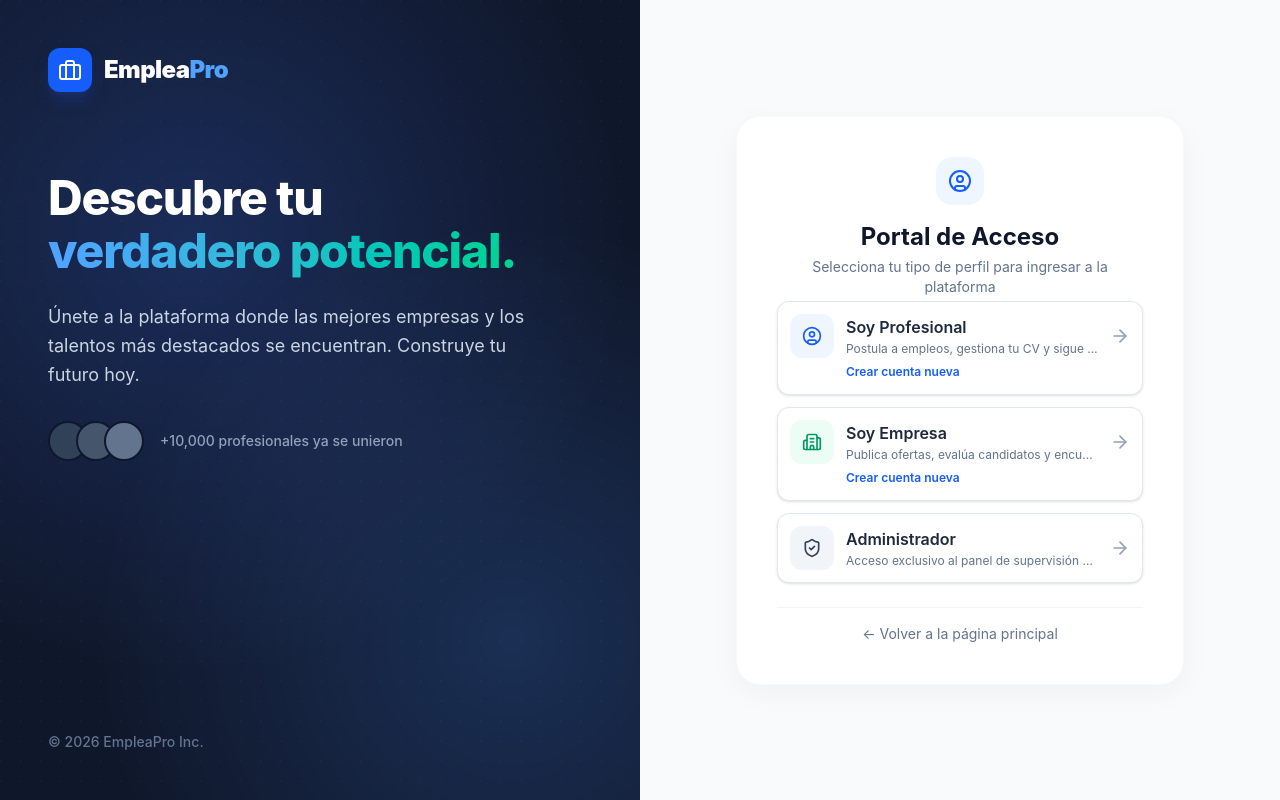
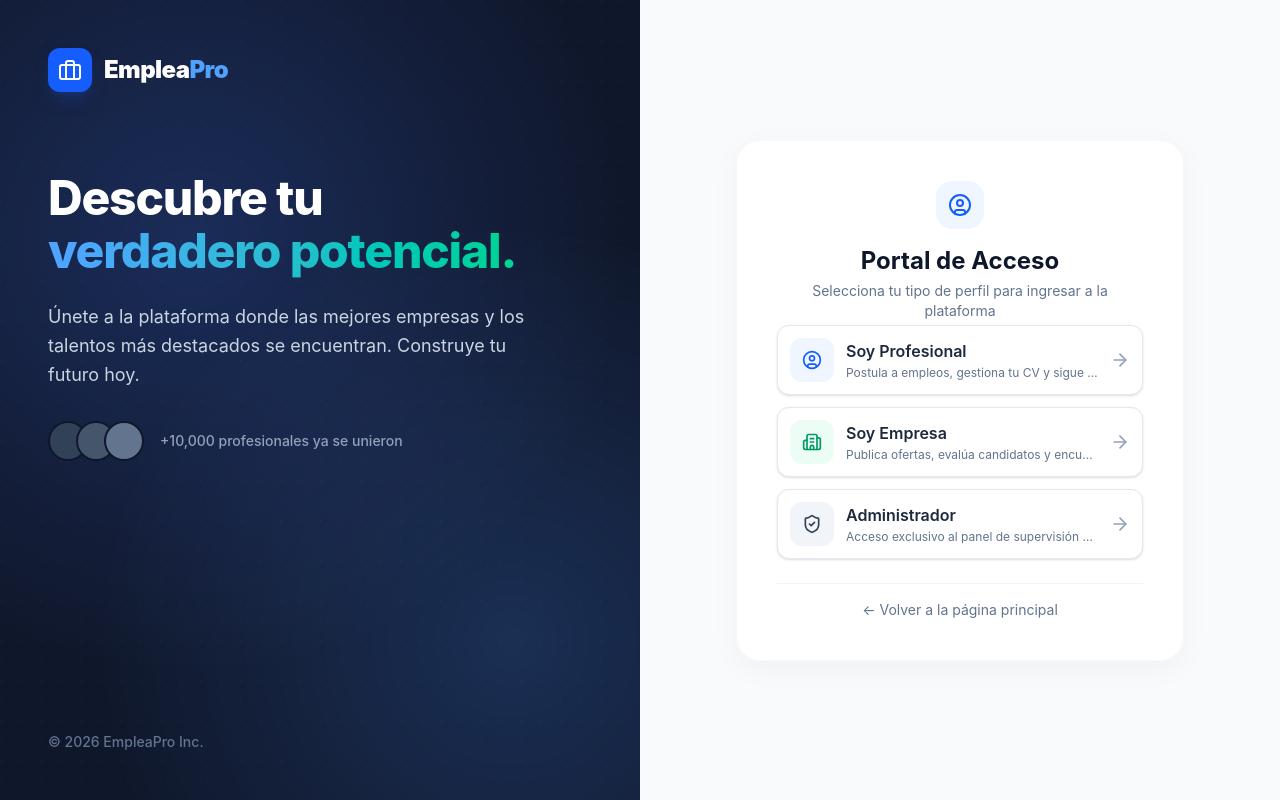
Before and after one commit to jeffersonhuichochacchi-beep/Plataforma-de-empleabilidad-estudiantil, a React (Vite) app in the folder empleabilidad-frontend/: page /auth in a window 1280 px wide. Built offline with nearby package versions, Linux system fonts and the light colour scheme.

Commit message:
login seleccionar roles

```diff
--- a/empleabilidad-frontend/src/features/auth/views/LoginView.tsx
+++ b/empleabilidad-frontend/src/features/auth/views/LoginView.tsx
@@ -115,7 +115,13 @@ export const LoginView: React.FC = () => {
         </Button>
       </form>
 
-      {role !== 'ADMINISTRADOR' && <div className="text-center text-sm text-slate-500 pt-4 border-t border-slate-100 mt-6">
+      {role !== 'ADMINISTRADOR' && <div onClick={(event) => {
+        const link = (event.target as HTMLElement).closest('a');
+        if (link) {
+          event.preventDefault();
+          navigate(`/auth/register?role=${role}`);
+        }
+      }} className="text-center text-sm text-slate-500 pt-4 border-t border-slate-100 mt-6">
         ¿No tienes cuenta? <a href="/auth/register" className="text-blue-600 hover:underline font-medium">Regístrate aquí</a>
       </div>}
     </div>
--- a/empleabilidad-frontend/src/features/auth/views/RoleSelectionView.tsx
+++ b/empleabilidad-frontend/src/features/auth/views/RoleSelectionView.tsx
@@ -10,7 +10,6 @@ const roles: Array<{
   description: string;
   icon: React.ElementType;
   tone: string;
-  register?: boolean;
 }> = [
   {
     role: 'ESTUDIANTE',
@@ -18,7 +17,6 @@ const roles: Array<{
     description: 'Postula a empleos, gestiona tu CV y sigue tus procesos.',
     icon: UserCircle,
     tone: 'bg-blue-50 text-blue-600',
-    register: true,
   },
   {
     role: 'EMPRESA',
@@ -26,7 +24,6 @@ const roles: Array<{
     description: 'Publica ofertas, evalúa candidatos y encuentra talento.',
     icon: Building2,
     tone: 'bg-emerald-50 text-emerald-600',
-    register: true,
   },
   {
     role: 'ADMINISTRADOR',
@@ -55,7 +52,7 @@ export const RoleSelectionView: React.FC = () => {
       </div>
 
       <div className="space-y-3">
-        {roles.map(({ role, title, description, icon: Icon, tone, register }) => (
+        {roles.map(({ role, title, description, icon: Icon, tone }) => (
           <div key={role} className="group rounded-xl border border-slate-200 bg-white p-3 shadow-sm transition-all hover:border-blue-200 hover:shadow-md">
             <button type="button" onClick={() => goToLogin(role)} className="flex w-full items-center gap-3 text-left">
               <span className={`flex h-11 w-11 flex-shrink-0 items-center justify-center rounded-xl ${tone}`}>
@@ -67,11 +64,6 @@ export const RoleSelectionView: React.FC = () => {
               </span>
               <ArrowRight className="h-5 w-5 flex-shrink-0 text-slate-400 transition-transform group-hover:translate-x-1 group-hover:text-blue-600" />
             </button>
-            {register && (
-              <button type="button" onClick={() => navigate(`/auth/register?role=${role}`)} className="ml-14 mt-1 text-xs font-semibold text-blue-600 hover:underline">
-                Crear cuenta nueva
-              </button>
-            )}
           </div>
         ))}
       </div>
```
